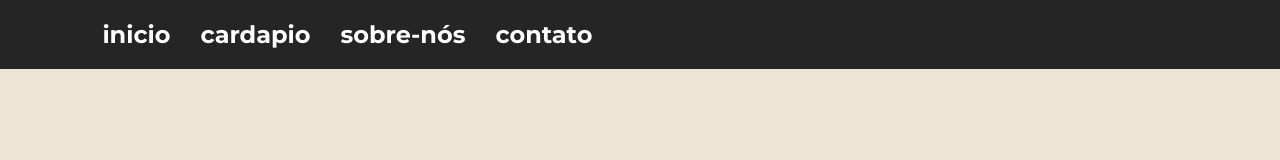
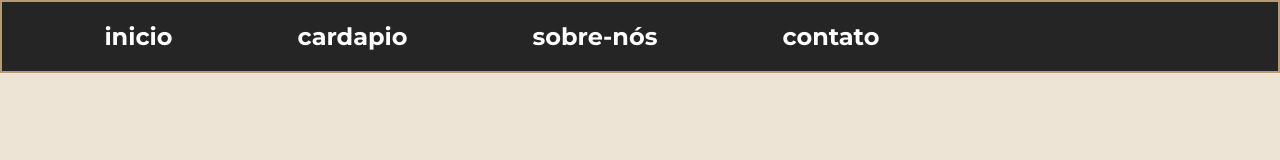
Before and after one commit to AugustoLeo2010/Japa, a plain HTML site: page src/index.html in a window 1280 px wide. Drawn offline with Linux system fonts and the light colour scheme.

Commit message:
atualização

```diff
--- a/src/css/style.css
+++ b/src/css/style.css
@@ -18,14 +18,16 @@ body{
    background-color: var(--color-menu);
    padding: 20px 8%;
    color: var(--color-text-padrao);
+   border: 2px solid var(--color-border);
 }
 
 .links{
       display: flex;
     align-items: center;
-    gap: 30px;
+    gap: 125px;
 }
 
 .links h2:hover{
-    color: var(--color-text-destaque)
+    color: var(--color-text-destaque);
+    transition: all 0.3s ease;
 }
```
